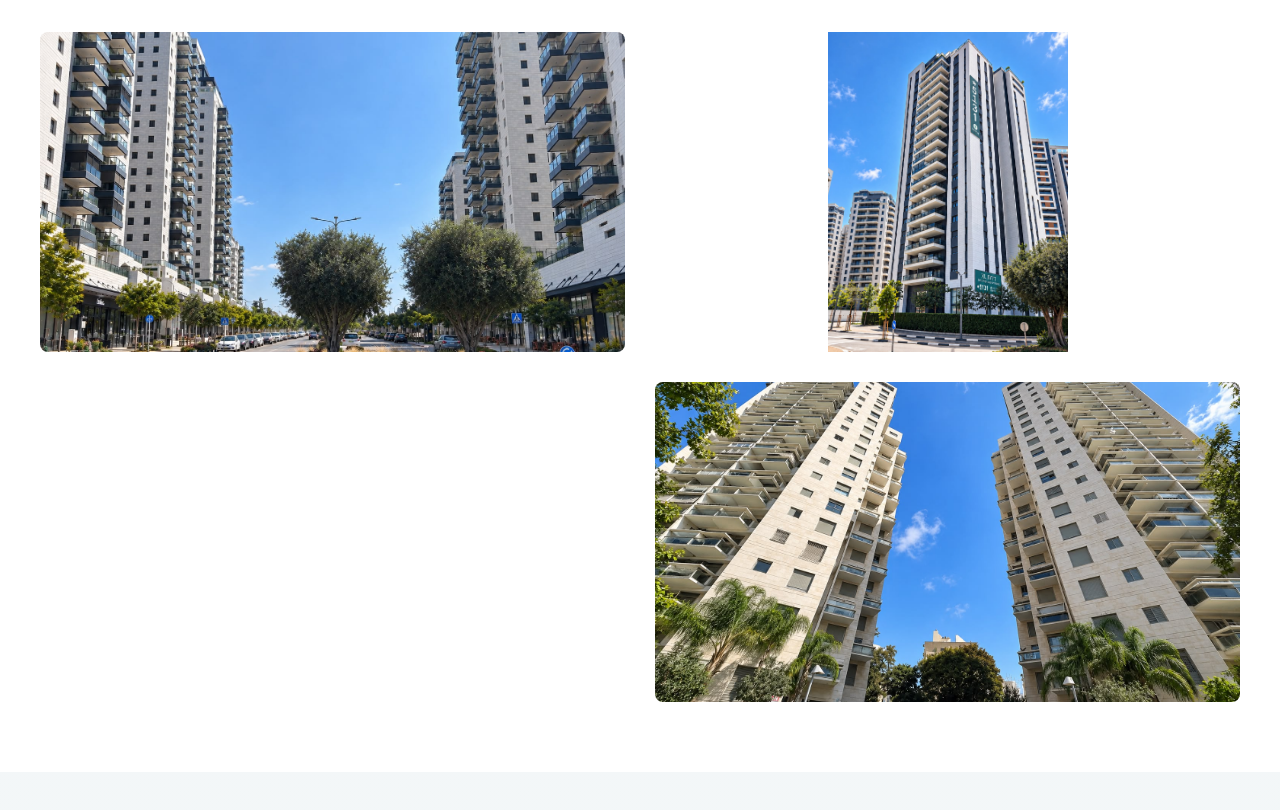
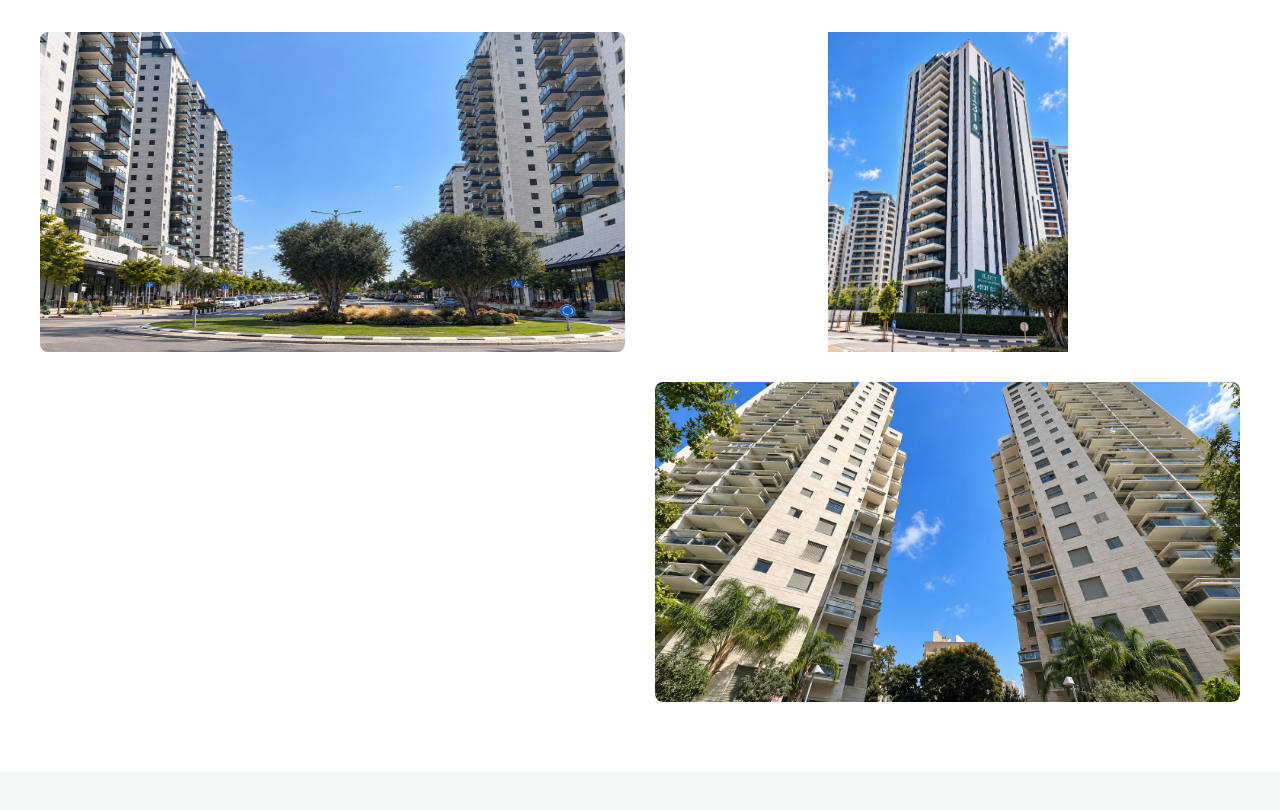
Before and after one commit to Rippleaitech/klem-website, a plain HTML site: page index.html in a window 1280 px wide. Shown: the part 1885-2695 px from the top of the page. Drawn offline with Linux system fonts and the light colour scheme.

Commit message:
update website

```diff
--- a/style.css
+++ b/style.css
@@ -349,6 +349,12 @@ header {
 
 .managed-item[data-title="שכונת הדר החדשה בגבעת שמואל"] img {
     object-fit: contain;
+}
+
+.managed-item[data-title="שכונת נאות אריאל שרון בקריית אונו"] img {
+    width: 100%;
+    height: 100%;
+    object-fit: fill;
 }
 
 .managed-overlay {
```
